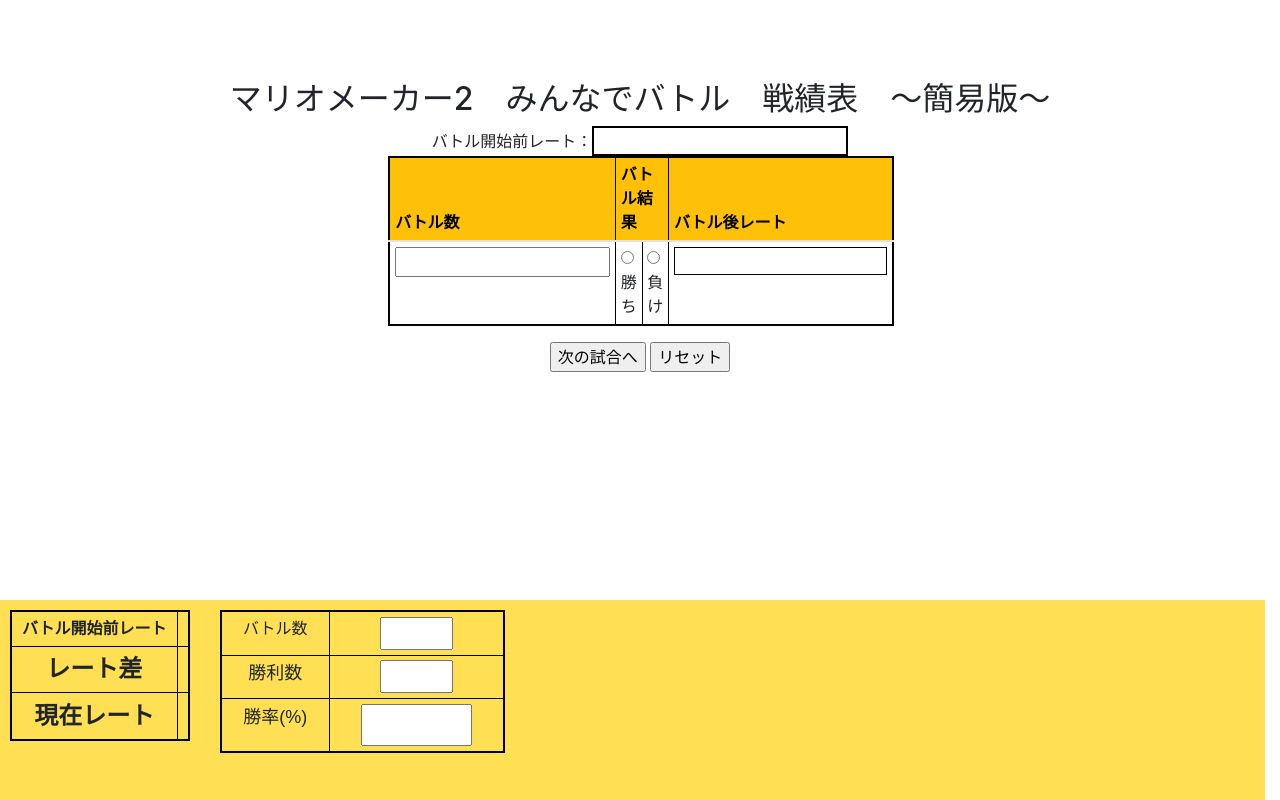
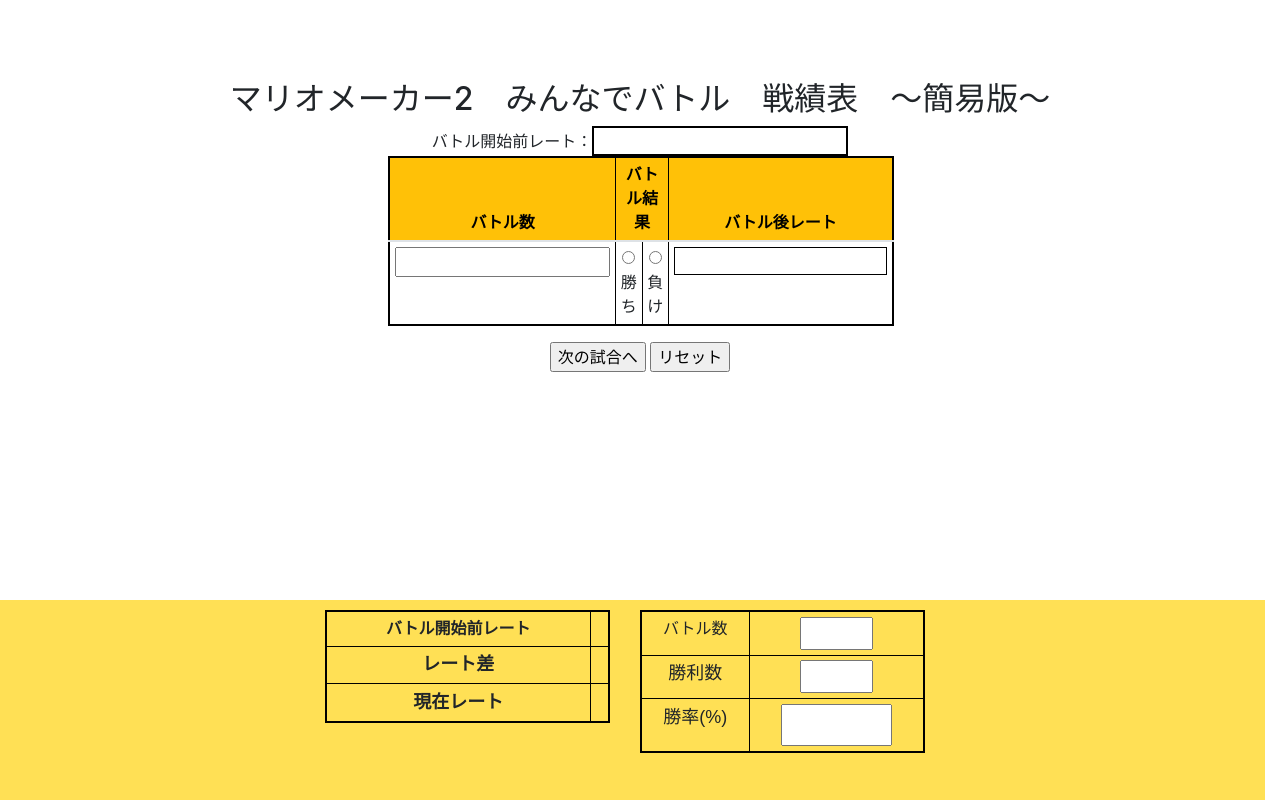
Before and after one commit to Dhikigame/MarioSwitchGame-MatchResults, a PHP site: page /Simple/index.html in a window 1280 px wide. Run offline with PHP 8.4, Linux system fonts and the light colour scheme; lists and menus that the app fills with data are empty; some libraries are stand-ins or nearby versions; some web fonts are replaced.

Commit message:
簡易版のテーブルレイアウト修正

```diff
--- a/Simple/index.html
+++ b/Simple/index.html
@@ -50,8 +50,10 @@
     <input type="button" value="次の試合へ" onclick="BattleAdd()"> <input type="button" value="リセット" onclick="ResetAction()">
     </div>
 
-    <div class="result row">
-        <div class="col-md-2 col-lg-2 col-sm-2">
+    <div class="result row center-block">
+        <div class="col-md-3 col-lg-3 col-sm-1">
+        </div>
+        <div class="col-md-3 col-lg-3 col-sm-5">
           <table border="2" bordercolor="#000" class="table table-sm">
             <tbody>
               <tr>
@@ -59,17 +61,17 @@
                 <td><div style="font-size:large;" name="start_rate" class="start_rate" id="start_rate" maxlength="4" value="0"></div></td>
               </tr>
               <tr>
-                <th style="font-size:x-large;">レート差</th>
-                <td><div style="font-size:x-large;" name="diff_rate" class="diff_rate" id="diff_rate" maxlength="4"></div></td>
+                <th style="font-size:large;">レート差</th>
+                <td><div style="font-size:large;" name="diff_rate" class="diff_rate" id="diff_rate" maxlength="4"></div></td>
               </tr>
               <tr>
-                <th style="font-size:x-large;">現在レート</th>
-                <td><div style="font-size:x-large; font-weight: bold;" name="current_rate" class="current_rate" id="current_rate" maxlength="4" value="0"></div></td>
+                <th style="font-size:large;">現在レート</th>
+                <td><div style="font-size:large; font-weight: bold;" name="current_rate" class="current_rate" id="current_rate" maxlength="4" value="0"></div></td>
               </tr>
             </tbody>
           </table>
         </div>
-        <div class="col-md-3 col-lg-3 col-sm-3">
+        <div class="col-md-3 col-lg-3 col-sm-5">
           <table border="2" bordercolor="#000" class="table table-sm">
             <tbody>
               <tr>
@@ -87,6 +89,8 @@
             </tbody>
           </table>
         </div>
+        <div class="col-md-3 col-lg-3 col-sm-1">
+        </div>
         </div>
   </form>
 </center>
--- a/css/styles.css
+++ b/css/styles.css
@@ -6,6 +6,7 @@
 table{
     font-family: 'ヒラギノ丸ゴ ProN','Hiragino Maru Gothic ProN','GenJyuuGothic',sans-serif;
     /* table-layout: fixed; */
+    text-align: center;
 }
 
 /* th{
```
Also changed, not shown: index.php (renamed from index.html).
